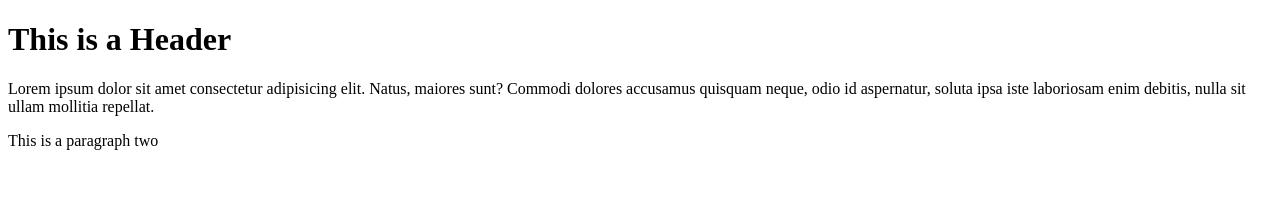
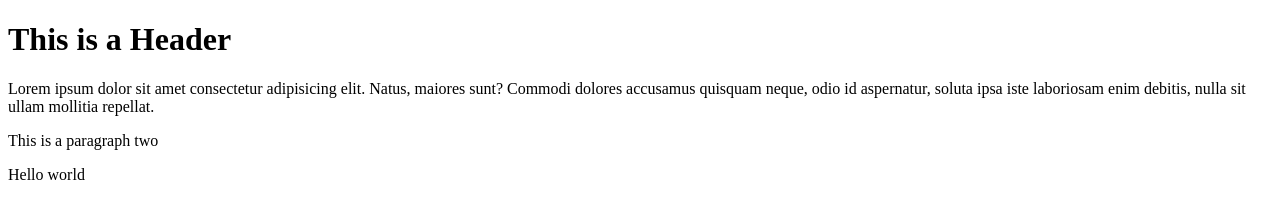
Before and after one commit to Manozg/git-test, a website: page index.html in a window 1280 px wide. Drawn offline with Linux system fonts and the light colour scheme.

Commit message:
Using NPM

```diff
--- a/index.html
+++ b/index.html
@@ -9,5 +9,6 @@
     <h1>This is a Header</h1>
     <p>Lorem ipsum dolor sit amet consectetur adipisicing elit. Natus, maiores sunt? Commodi dolores accusamus quisquam neque, odio id aspernatur, soluta ipsa iste laboriosam enim debitis, nulla sit ullam mollitia repellat.</p>
     <p>This is a paragraph two</p>
+    <p>Hello world</p>
 </body>
 </html>
```
Also changed, not shown: package.json (+5 -6 lines), 1 other file.
